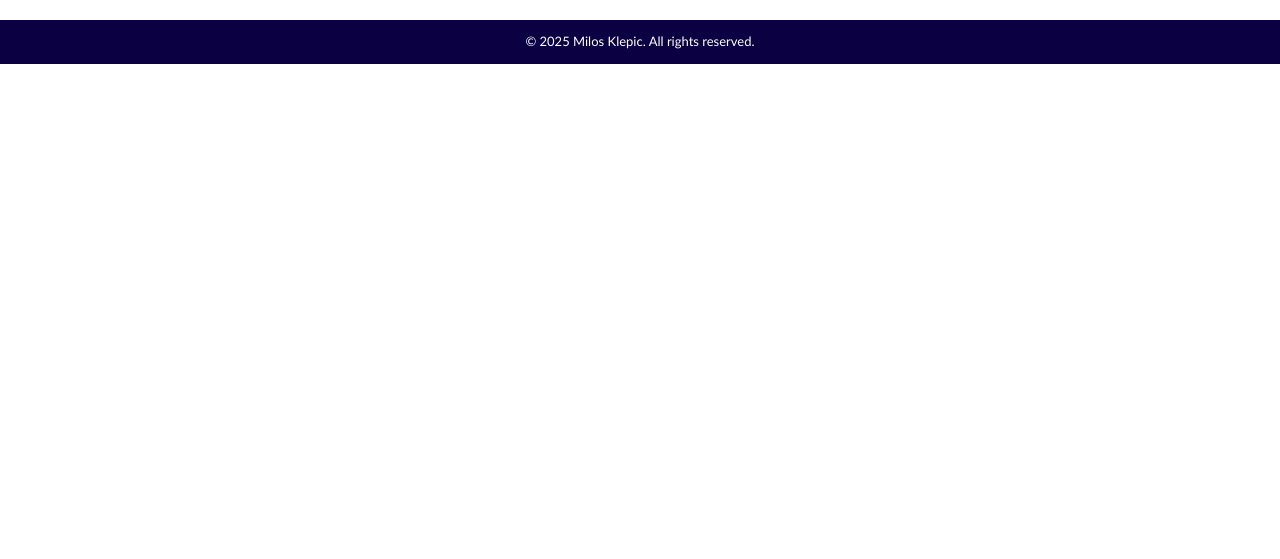
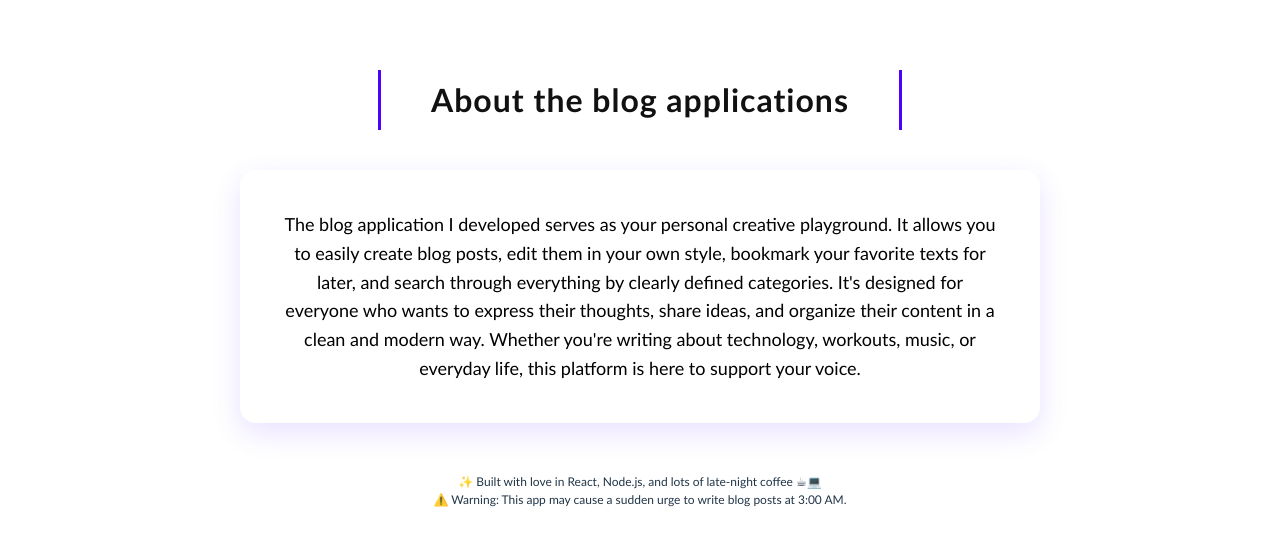
Before and after one commit to Milos1333/Blog-Platform, a React (Vite) app in the folder client/: page /about in a window 1280 px wide. Shown: the part 1740-2299 px from the top of the page. Before the commit the page ends 1804 px from the top, so only its background shows below. Built offline with nearby package versions, Linux system fonts and the light colour scheme.

Commit message:
About content of blog application

```diff
--- a/client/package.json
+++ b/client/package.json
@@ -10,6 +10,8 @@
     "preview": "vite preview"
   },
   "dependencies": {
+    "@react-google-maps/api": "^2.20.6",
+    "antd": "^5.24.8",
     "react": "^19.0.0",
     "react-dom": "^19.0.0"
   },
--- a/client/src/feature/About/About.jsx
+++ b/client/src/feature/About/About.jsx
@@ -1,4 +1,5 @@
 import "./about.style.css";
+import BlogReviews from "./components/BlogReview";
 import Creator from "./components/Creator";
 import HeroAboutPage from "./components/HeroAboutPage";
 import MotivationalMessage from "./components/MotivationalMessage";
@@ -9,6 +10,7 @@ const About = () => {
       <HeroAboutPage />
       <Creator />
       <MotivationalMessage />
+      <BlogReviews />
     </div>
   );
 };
--- /dev/null
+++ b/client/src/feature/About/components/BlogReview.jsx
@@ -0,0 +1,38 @@
+import "../styles/blogReviews.style.css";
+
+const BlogReviews = () => {
+  return (
+    <div className="blog-review-wrapper">
+      <div className="title-container">
+        <div className="vertical-line" />
+        <h2 className="about-title">About the blog applications</h2>
+        <div className="vertical-line" />
+      </div>
+
+      <div className="about-content">
+        <p>
+          The blog application I developed serves as your personal creative
+          playground. It allows you to easily create blog posts, edit them in
+          your own style, bookmark your favorite texts for later, and search
+          through everything by clearly defined categories. It's designed for
+          everyone who wants to express their thoughts, share ideas, and
+          organize their content in a clean and modern way. Whether you're
+          writing about technology, workouts, music, or everyday life, this
+          platform is here to support your voice.
+        </p>
+      </div>
+      <div className="fun-footer">
+        <p>
+          ✨ Built with love in React, Node.js, and lots of late-night coffee
+          ☕💻
+        </p>
+        <p>
+          ⚠️ Warning: This app may cause a sudden urge to write blog posts at
+          3:00 AM.
+        </p>
+      </div>
+    </div>
+  );
+};
+
+export default BlogReviews;
--- a/client/src/feature/About/components/HeroAboutPage.jsx
+++ b/client/src/feature/About/components/HeroAboutPage.jsx
@@ -18,7 +18,15 @@ const HeroAboutPage = () => {
             this blog brings together design, development, and storytelling into
             one unique journey. Everyone’s welcome to discover, share, and grow.
           </p>
-          <button>View more</button>
+          <button
+            onClick={() => {
+              document
+                .querySelector(".creator-container")
+                ?.scrollIntoView({ behavior: "smooth" });
+            }}
+          >
+            View more
+          </button>
         </div>
       </div>
     </div>
--- /dev/null
+++ b/client/src/feature/About/styles/blogReviews.style.css
@@ -0,0 +1,65 @@
+.blog-review-wrapper {
+  display: flex;
+  flex-direction: column;
+  align-items: center;
+  padding: 150px 20px;
+  position: relative;
+}
+
+.title-container {
+  display: flex;
+  align-items: center;
+  gap: 20px;
+  margin-bottom: 40px;
+}
+
+.vertical-line {
+  width: 3px;
+  height: 60px;
+  background-color: rgb(76, 0, 255);
+}
+
+.about-title {
+  font-size: 32px;
+  font-weight: bold;
+  letter-spacing: 1px;
+  color: #111;
+  padding: 0px 30px;
+}
+
+.about-content {
+  max-width: 800px;
+  padding: 40px;
+  border-radius: 16px;
+  color: #000000;
+  font-size: 18px;
+  line-height: 1.6;
+  box-shadow: 0 10px 30px rgba(76, 0, 255, 0.12);
+  position: relative;
+  z-index: 1;
+  animation: slideUpFade 0.8s ease-out;
+  text-align: center;
+  transition: transform 0.3s ease, box-shadow 0.3s ease;
+}
+
+.about-content:hover {
+  transform: translateY(-5px);
+  box-shadow: 0 15px 45px rgba(76, 0, 255, 0.284);
+}
+
+@keyframes slideUpFade {
+  from {
+    opacity: 0;
+    transform: translateY(30px);
+  }
+  to {
+    opacity: 1;
+    transform: translateY(0);
+  }
+}
+
+.fun-footer {
+  text-align: center;
+  font-size: 12px;
+  margin-top: 50px;
+}
```
Also changed, not shown: 1 other file (tests, documents, lock files or other folders).
